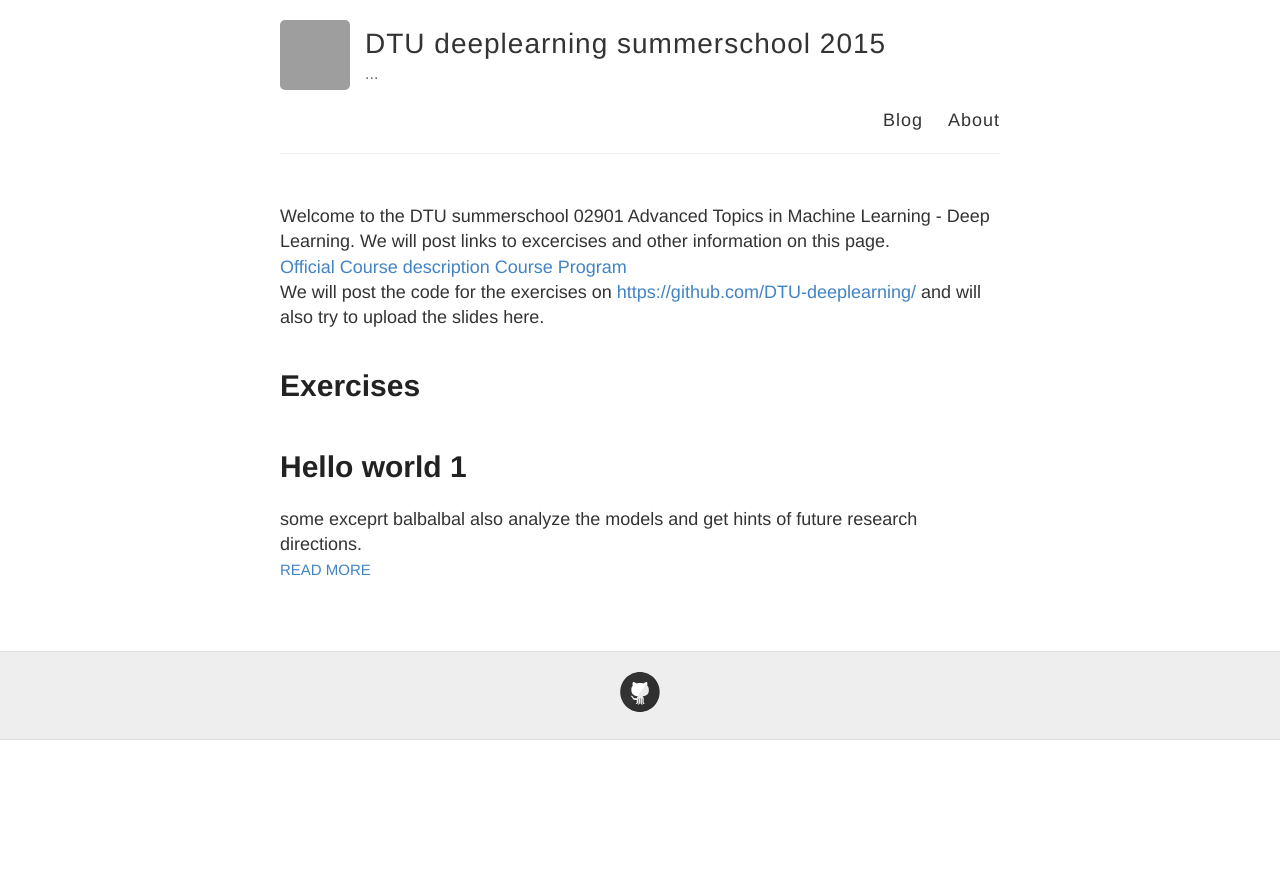
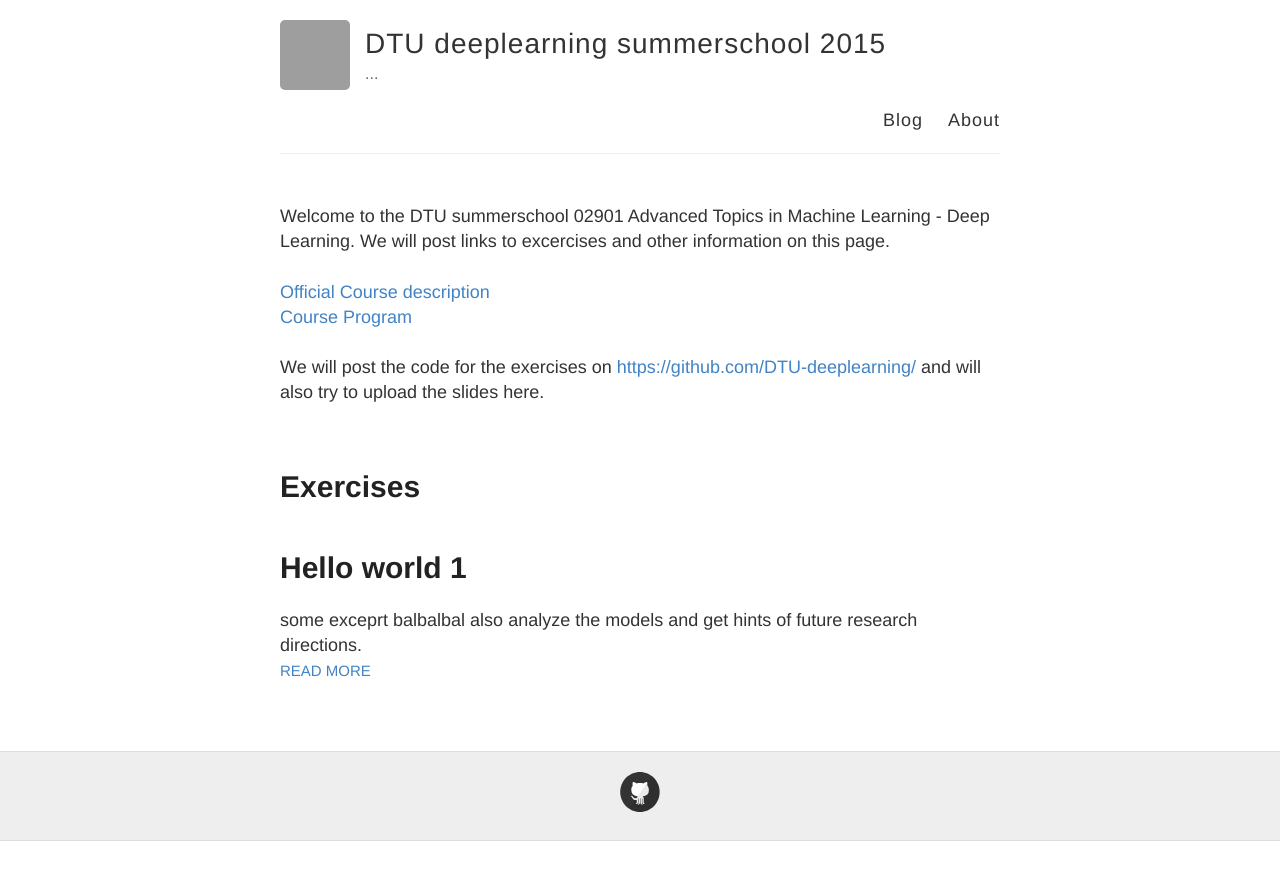
Before and after one commit to JMDP5/DTU-deeplearning.github.io, a Jekyll site: the page built from index.html, in a window 1280 px wide. Shown: the top 880 px of the page. Built offline with Jekyll 4.4.1, drawn with Linux system fonts in a browser that asks for light colours; Markdown is read by kramdown in place of the engine named in the settings; grey boxes are pictures that could not be loaded.

Commit message:
frontpage

```diff
--- a/index.html
+++ b/index.html
@@ -6,14 +6,14 @@ layout: default
     <article class="post">
 
     Welcome to the DTU summerschool 02901 Advanced Topics in Machine Learning - Deep Learning. We will post links to excercises and other information on this page.
+    <br><br>
+    <a href="http://www2.compute.dtu.dk/courses/02901/">Official Course description</a>
     <br>
-    <a href="http://www2.compute.dtu.dk/courses/02901/">Official Course description</a>
-
      <a href="http://www2.compute.dtu.dk/courses/02901/courseprogram.pdf">Course Program</a>
 
-     <br>
+     <br><br>
      We will post the code for the exercises on <a href="https://github.com/DTU-deeplearning/">https://github.com/DTU-deeplearning/</a>  and will also try to upload the slides here.
-
+     <br><br>
      <h1>Exercises</h1>
 </div>
 
```
